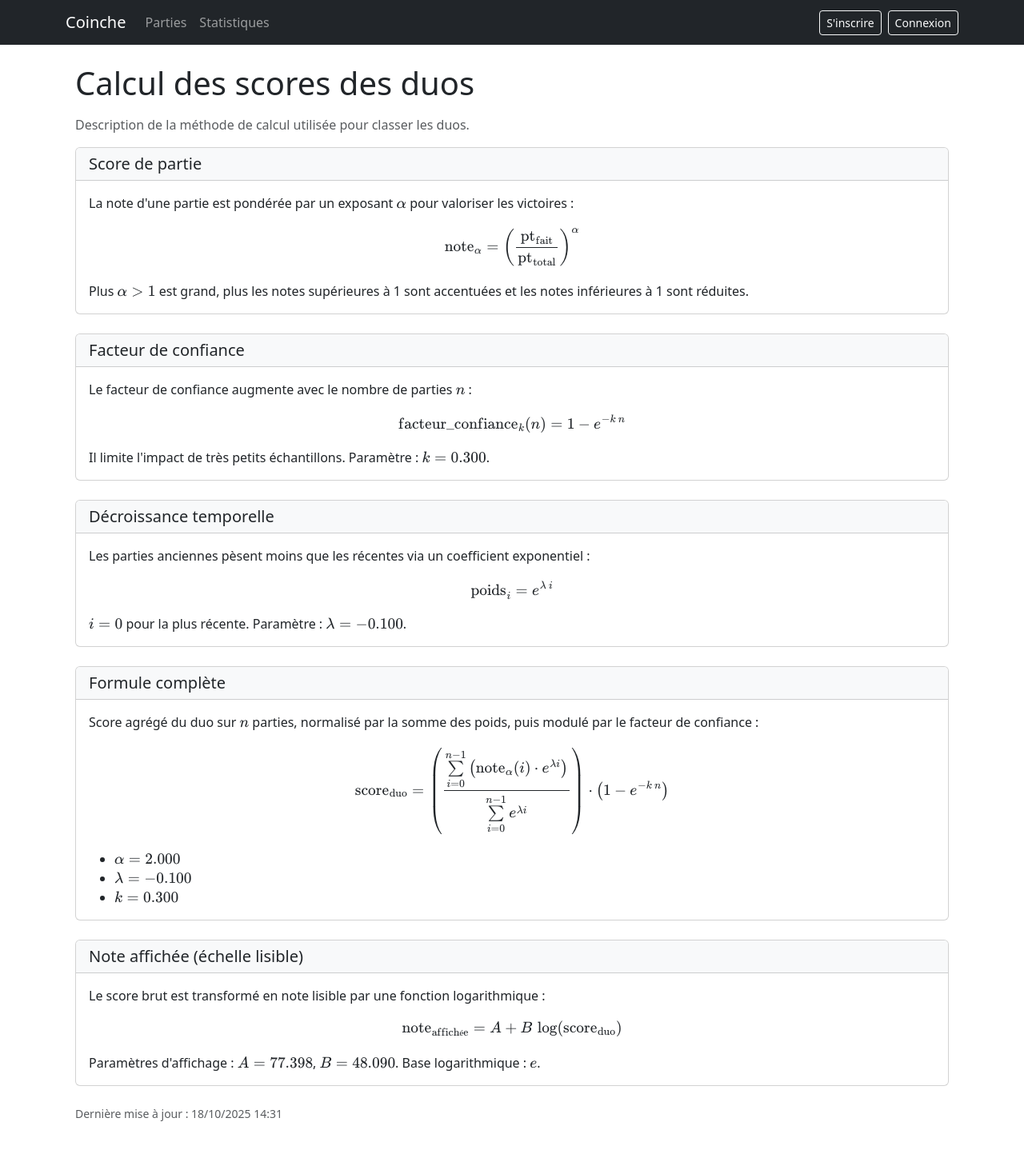
After one commit to iSeaox/SansCoeurCDX, a Flask app: page /calcul-score in a window 1280 px wide. The commit adds this page. Shown: the whole page at 80% size. Run offline with Flask 3, Linux system fonts and the light colour scheme; data that the repository does not hold is empty.

Commit message:
feat: Add score calculation details page and link from duo ranking statistics

```diff
--- a/app.py
+++ b/app.py
@@ -611,6 +611,26 @@ def create_app():
 			personal_stats=personal_stats
 		)
 
+	@app.route('/calcul-score')
+	def score_details():
+		class DuoCfg:
+			def __init__(self, alpha, lambda_, k, A, B):
+				self.alpha = alpha
+				self.lambda_ = lambda_
+				self.k = k
+				self.A = A
+				self.B = B
+
+		cfg = DuoCfg(
+			app.config['DUO_RANKING_ALPHA'],
+			app.config['DUO_RANKING_LAMBDA'],
+			app.config['DUO_RANKING_K'],
+			app.config['DUO_RANKING_A'],
+			app.config['DUO_RANKING_B'],
+		)
+		now = datetime.utcnow()
+		return render_template('score_details.html', duo_cfg=cfg, now=now)
+
 	@app.route('/admin')
 	def admin_panel():
 		if not admin_required():
--- /dev/null
+++ b/templates/score_details.html
@@ -0,0 +1,85 @@
+{% extends "base.html" %}
+
+{% block title %}Calcul des scores des duos{% endblock %}
+
+{% block content %}
+<div class="container mt-4">
+  <h1 class="mb-3">Calcul des scores des duos</h1>
+  <p class="text-muted">Description de la méthode de calcul utilisée pour classer les duos.</p>
+
+  <div class="card mb-4">
+    <div class="card-header bg-light">
+      <h2 class="h5 mb-0">Score de partie</h2>
+    </div>
+    <div class="card-body">
+      <p>La note d'une partie est pondérée par un exposant \(\alpha\) pour valoriser les victoires&nbsp;:</p>
+      <p class="mb-0">\[\text{note}_\alpha = \left( \dfrac{\text{pt}_{\text{fait}}}{\text{pt}_{\text{total}}} \right)^{\alpha}\]</p>
+      <p class="mt-2 mb-0">Plus \(\alpha > 1\) est grand, plus les notes supérieures à 1 sont accentuées et les notes inférieures à 1 sont réduites.</p>
+    </div>
+  </div>
+
+  <div class="card mb-4">
+    <div class="card-header bg-light">
+      <h2 class="h5 mb-0">Facteur de confiance</h2>
+    </div>
+    <div class="card-body">
+      <p>Le facteur de confiance augmente avec le nombre de parties \(n\)&nbsp;:</p>
+      <p class="mb-0">\[\text{facteur_confiance}_k(n) = 1 - e^{-k\, n}\]</p>
+      <p class="mt-2 mb-0">Il limite l'impact de très petits échantillons. Paramètre&nbsp;: \(k = {{ '%.3f'|format(duo_cfg.k) }}\).</p>
+    </div>
+  </div>
+
+  <div class="card mb-4">
+    <div class="card-header bg-light">
+      <h2 class="h5 mb-0">Décroissance temporelle</h2>
+    </div>
+    <div class="card-body">
+      <p>Les parties anciennes pèsent moins que les récentes via un coefficient exponentiel&nbsp;:</p>
+      <p class="mb-0">\[\text{poids}_i = e^{\lambda\, i}\]</p>
+  <p class="mt-2 mb-0">\(i = 0\) pour la plus récente. Paramètre&nbsp;: \(\lambda = {{ '%.3f'|format(duo_cfg.lambda_) }}\).</p>
+    </div>
+  </div>
+
+  <div class="card mb-4">
+    <div class="card-header bg-light">
+      <h2 class="h5 mb-0">Formule complète</h2>
+    </div>
+    <div class="card-body">
+      <p>Score agrégé du duo sur \(n\) parties, normalisé par la somme des poids, puis modulé par le facteur de confiance&nbsp;:</p>
+      <p>\[\text{score}_{\text{duo}} = \left( \dfrac{ \sum\limits_{i=0}^{n-1} \big( \text{note}_\alpha(i) \cdot e^{\lambda i} \big) }{ \sum\limits_{i=0}^{n-1} e^{\lambda i} } \right) \cdot \big( 1 - e^{-k\, n} \big)\]</p>
+      <ul class="mb-0">
+        <li>\(\alpha = {{ '%.3f'|format(duo_cfg.alpha) }}\)</li>
+  <li>\(\lambda = {{ '%.3f'|format(duo_cfg.lambda_) }}\)</li>
+        <li>\(k = {{ '%.3f'|format(duo_cfg.k) }}\)</li>
+      </ul>
+    </div>
+  </div>
+
+  <div class="card mb-4">
+    <div class="card-header bg-light">
+      <h2 class="h5 mb-0">Note affichée (échelle lisible)</h2>
+    </div>
+    <div class="card-body">
+      <p>Le score brut est transformé en note lisible par une fonction logarithmique&nbsp;:</p>
+      <p>\[\text{note}_{\text{affichée}} = A + B\, \log(\text{score}_{\text{duo}})\]</p>
+      <p class="mb-0">Paramètres d'affichage&nbsp;: \(A = {{ '%.3f'|format(duo_cfg.A) }}\), \(B = {{ '%.3f'|format(duo_cfg.B) }}\). Base logarithmique&nbsp;: \(e\).</p>
+    </div>
+  </div>
+
+  <div class="text-muted small">Dernière mise à jour&nbsp;: {{ now|default('')|fr_datetime }}</div>
+</div>
+{% endblock %}
+
+{% block scripts %}
+  {{ super() }}
+  <script>
+    window.MathJax = {
+      tex: {
+        inlineMath: [['\\(', '\\)'], ['$', '$']],
+        displayMath: [['\\[', '\\]'], ['$$', '$$']]
+      },
+      options: {renderActions: {addMenu: []}}
+    };
+  </script>
+  <script id="MathJax-script" async src="https://cdn.jsdelivr.net/npm/mathjax@3/es5/tex-mml-chtml.js"></script>
+{% endblock %}
```
Also changed, not shown: templates/statistics.html (+6 -1 lines).
